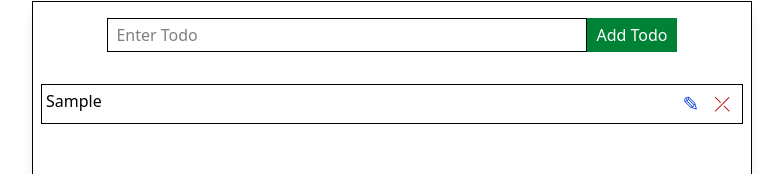
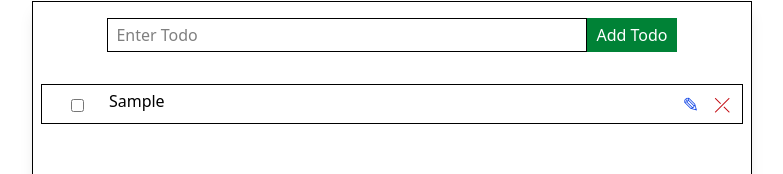
Before and after one commit to gheeya/todo_app_rtk, a React (Vite) app: page / in a window 1280 px wide. Both pictures are taken after typing "Sample" into the empty fields and a click on the button "Add Todo". Shown: the part 219-393 px from the top of the page, without its empty margins (248-1031 px from the left). Built offline with nearby package versions, Linux system fonts and the light colour scheme.

Commit message:
Added the ability to check mark the todo

```diff
--- a/src/components/Todo/Todo.css
+++ b/src/components/Todo/Todo.css
@@ -1,6 +1,6 @@
 .t-container {
   display: grid;
-  grid-template-columns: 10fr 1fr;
+  grid-template-columns: 1fr 9fr 1fr;
   overflow: visible;
 }
 .btn-container {
@@ -13,3 +13,9 @@
   justify-content: center;
   align-items: center;
 }
+
+.check-container {
+  display: flex;
+  justify-content: center;
+  align-items: center;
+}
--- a/src/components/Todo/Todo.jsx
+++ b/src/components/Todo/Todo.jsx
@@ -5,6 +5,7 @@ import { editTodo, deleteTodo } from "../../store/todoSlice";
 
 function Todo({ id, todo, status }) {
   const [isEditable, setEditable] = useState(false);
+  const [completed, setCompleted] = useState(false);
   const dispatch = useDispatch();
 
   // Used for storing the todo value
@@ -17,7 +18,9 @@ function Todo({ id, todo, status }) {
   }, []);
 
   const handleEditClick = () => {
-    setEditable((prev) => !prev);
+    if (!completed) {
+      setEditable((prev) => !prev);
+    }
   };
 
   const handleTodoSubmit = (e) => {
@@ -30,12 +33,25 @@ function Todo({ id, todo, status }) {
     }
   };
 
+  // React is async, so I cant use the completed state variable after updating it immediately
+  const handleCompleted = (e) => {
+    const isChecked = e.target.checked;
+    setCompleted(isChecked);
+  };
+
   const handleDeleteClick = () => {
     dispatch(deleteTodo(id));
   };
   return (
     <div className="border-1 p-1 h-10 w-full my-2 t-container">
-      <div className="content-container " data-id={id} data-status={status}>
+      <div className="check-container">
+        <input type="checkbox" onChange={handleCompleted} />
+      </div>
+      <div
+        className={`content-container ${completed ? "line-through" : ""}`}
+        data-id={id}
+        data-status={status}
+      >
         {isEditable ? (
           <form onSubmit={handleTodoSubmit}>
             <input
@@ -47,7 +63,7 @@ function Todo({ id, todo, status }) {
             />
           </form>
         ) : (
-          <div>{value}</div>
+          <div className="w-full h-8">{value}</div>
         )}
       </div>
       <div className="btn-container">
```
